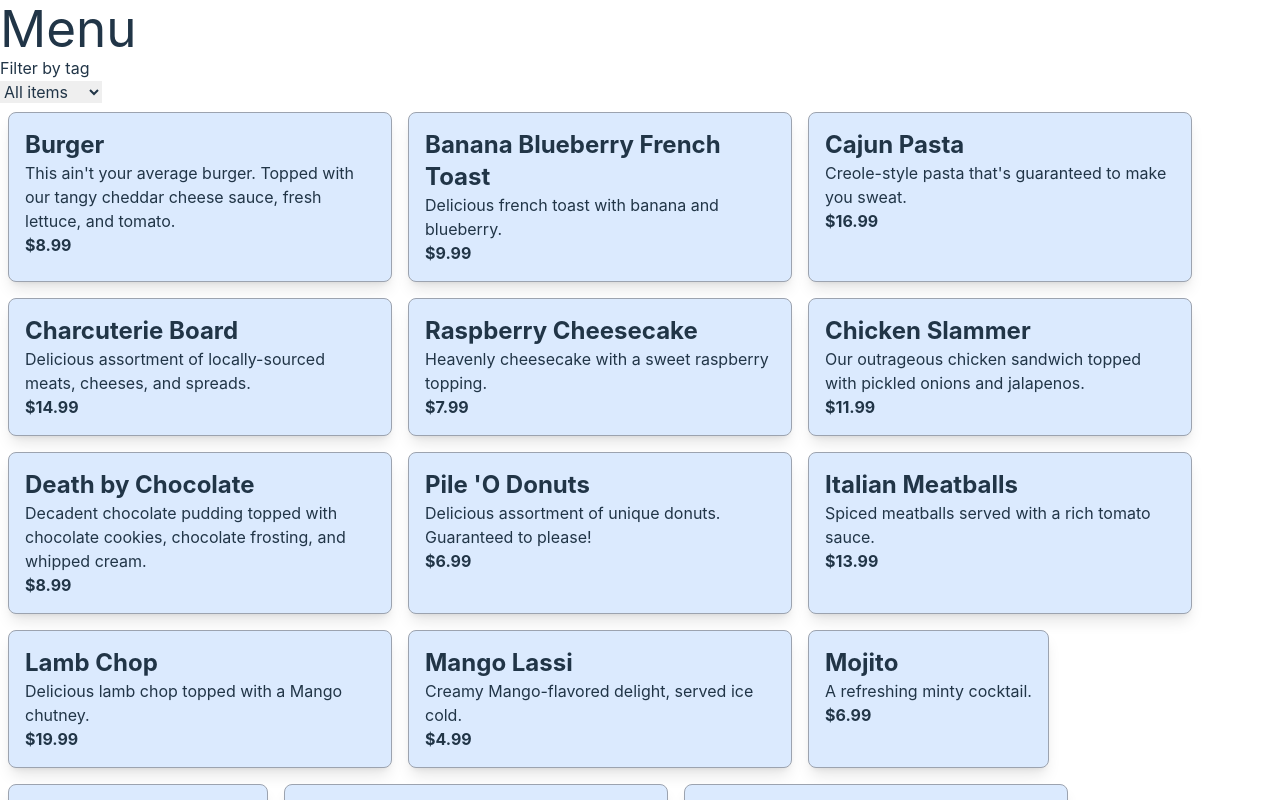
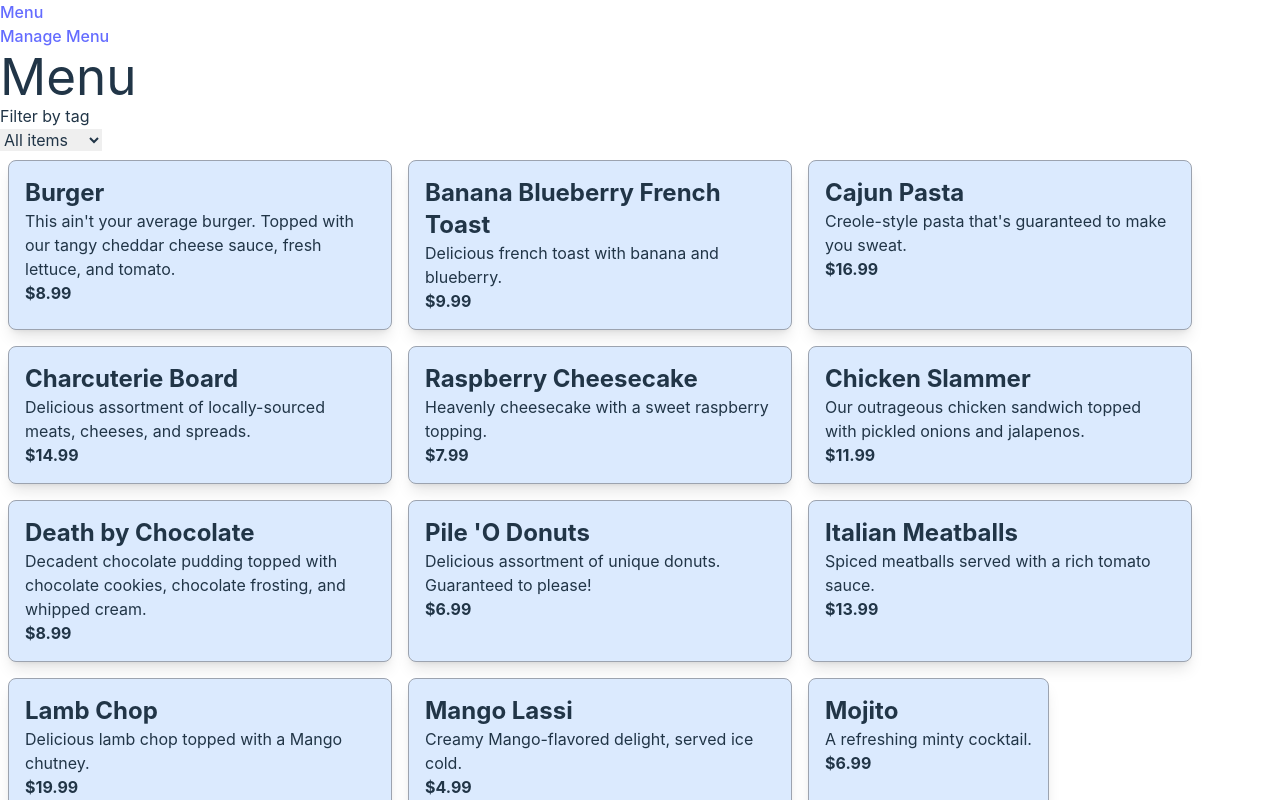
Before and after one commit to vincentowler/everlaw-shoes, a React (Vite) app: page / in a window 1280 px wide. Shown: the top 800 px of the page. Built offline with nearby package versions, Linux system fonts and the light colour scheme; data requests are answered from the project's data file.

Commit message:
Implement nav

```diff
--- /dev/null
+++ b/src/Nav.tsx
@@ -0,0 +1,16 @@
+import { Link } from "react-router-dom";
+
+export function Nav() {
+  return (
+    <nav>
+      <ul>
+        <li>
+          <Link to="/">Menu</Link>
+        </li>
+        <li>
+          <Link to="/manage">Manage Menu</Link>
+        </li>
+      </ul>
+    </nav>
+  );
+}
--- a/src/main.tsx
+++ b/src/main.tsx
@@ -3,9 +3,11 @@ import "./index.css";
 import { Menu } from "./Menu";
 import { BrowserRouter, Route, Routes } from "react-router-dom";
 import ManageMenu from "./ManageMenu";
+import { Nav } from "./Nav";
 
 ReactDOM.createRoot(document.getElementById("root") as HTMLElement).render(
   <BrowserRouter>
+    <Nav />
     <Routes>
       <Route path="/" element={<Menu />} />
       <Route path="/manage" element={<ManageMenu />} />
```
